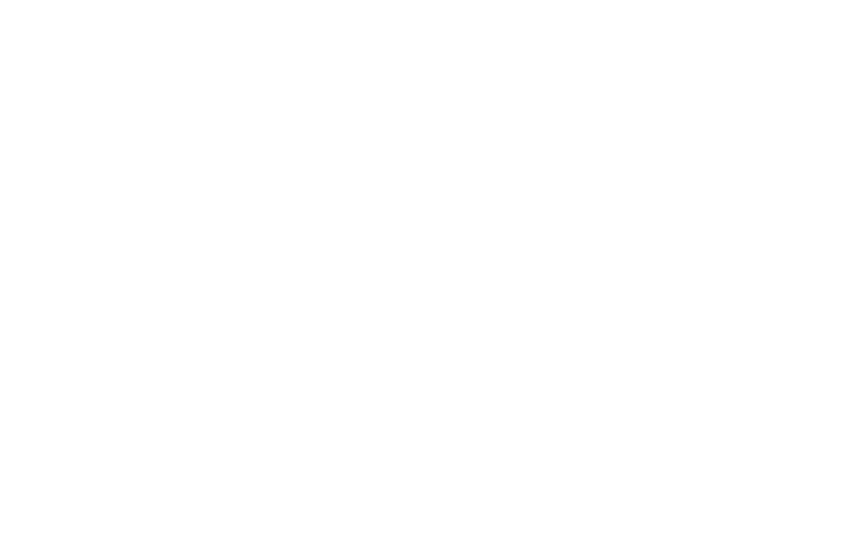
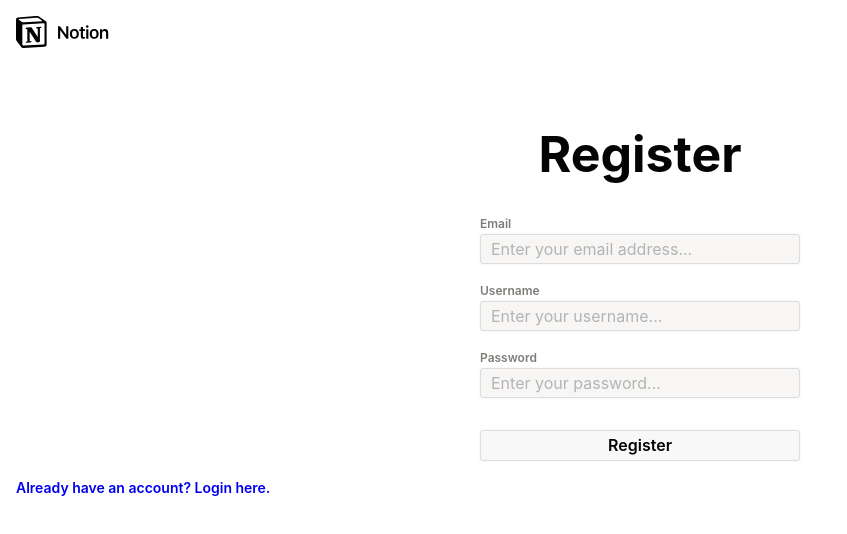
Before and after one commit to santiago-federici/ReactJS-NotionClone, a React (Vite) app in the folder client/: page /register in a window 1280 px wide. Before the commit this address had no page. Shown: the top 534 px of the page, without its empty margins (0-847 px from the left). Built offline with nearby package versions, Linux system fonts and the light colour scheme; a web font is replaced by a local one.

Commit message:
Create Register.jsx

```diff
--- a/client/src/App.jsx
+++ b/client/src/App.jsx
@@ -2,7 +2,8 @@
 
 import { UserDefaultPage } from './components/DefaultPages/User/UserDefaultPage.jsx'
 import { NoUserDefaultPage } from './components/DefaultPages/NoUser/NoUserDefaultPage.jsx'
-import { Login } from './components/Login/Login.jsx'
+import { Login } from './components/Auth/Login.jsx'
+import { Register } from './components/Auth/Register.jsx'
 import { BrowserRouter, Route, Routes } from 'react-router-dom'
 
 import './App.css'
@@ -15,6 +16,9 @@
       <Routes>
         <Route exact path='/' element={<NoUserDefaultPage />} />
         <Route exact path='/userdefaultpage' element={<UserDefaultPage userId={userId} />} />
+          setUserId(data[0].id)
+          setUserId(data[0].id)
+        <Route exact path='/register' element={<Register setUserId={setUserId} />} />
         <Route exact path='/login' element={<Login setUserId={setUserId} />} />
       </Routes>
     </BrowserRouter>
--- a/client/src/components/AsideMenu.jsx
+++ b/client/src/components/AsideMenu.jsx
@@ -52,7 +52,7 @@
 
       <div className="menu-username-container">
         <div className='users-first-letter'><p>{username && username.split('')[0]}</p></div>
-        <p>{username}`s Notion</p>
+        <p>{username && username}`s Notion</p>
       </div>
 
       <ul className='menu-options-container'>
--- /dev/null
+++ b/client/src/components/Auth/Login.jsx
@@ -0,0 +1,64 @@
+import { useState } from 'react'
+import { Link, useNavigate } from 'react-router-dom'
+
+import { NotionCompleteLogo } from '../Icons'
+
+import './Login.css'
+
+export function Login ({ setUserId }) {
+  const [email, setEmail] = useState()
+  const [userPassword, setUserPassword] = useState()
+  const navigate = useNavigate()
+
+  const handleSubmit = (e) => {
+    e.preventDefault()
+
+    fetch('http://localhost:3000/auth/login',
+      {
+        method: 'POST',
+        headers: {
+          'Content-Type': 'application/json'
+        },
+        body: JSON.stringify({ email, password: userPassword })
+      })
+      .then(res => res.json())
+      .then(data => {
+        const message = document.querySelector('.incorrect-user')
+        if (data.length > 0) {
+          setUserId(data[0].id)
+          message.style.display = 'none'
+          navigate('/userdefaultpage')
+        } else {
+          message.style.display = 'block'
+        }
+      })
+      .catch(err => console.log(err))
+  }
+
+  return (
+    <main className='login-main'>
+
+      <NotionCompleteLogo />
+
+      <form className='login-form'>
+        <h2>Log in</h2>
+
+        <label>
+          Email
+          <input type="text" placeholder="Enter your email address..." onChange={(e) => setEmail(e.target.value)} />
+        </label>
+
+        <label>
+          Password
+          <input type="password" placeholder="Enter your password..." onChange={(e) => setUserPassword(e.target.value)} />
+        </label>
+
+        <span className='submit-login-btn' onClick={(e) => handleSubmit(e)}>Login</span>
+
+        <p className='incorrect-user'>Incorrect user or password. Try again.</p>
+      </form>
+
+      <Link to='/register'>Don`t have an account yet? Register here.</Link>
+    </main>
+  )
+}
--- a/client/src/components/Login/Login.jsx
+++ b/client/src/components/Auth/Register.jsx
@@ -1,36 +1,32 @@
 import { useState } from 'react'
-import { useNavigate } from 'react-router-dom'
+import { useNavigate, Link } from 'react-router-dom'
 
 import { NotionCompleteLogo } from '../Icons'
 
 import './Login.css'
 
-export function Login ({ setUserId }) {
+export function Register ({ setUserId }) {
   const [email, setEmail] = useState()
+  const [username, setUsername] = useState()
   const [userPassword, setUserPassword] = useState()
   const navigate = useNavigate()
 
   const handleSubmit = (e) => {
     e.preventDefault()
 
-    fetch('http://localhost:3000/authentication/login',
+    fetch('http://localhost:3000/auth/register',
       {
         method: 'POST',
         headers: {
           'Content-Type': 'application/json'
         },
-        body: JSON.stringify({ email, password: userPassword })
+        body: JSON.stringify({ email, username, password: userPassword })
       })
       .then(res => res.json())
       .then(data => {
-        const message = document.querySelector('.incorrect-user')
-        if (data.length > 0) {
-          setUserId(data[0].id)
-          message.style.display = 'none'
-          navigate('/userdefaultpage')
-        } else {
-          message.style.display = 'block'
-        }
+        console.log('data from register: ', data)
+        // setUserId(data[0].id)
+        // navigate('/userdefaultpage')
       })
       .catch(err => console.log(err))
   }
@@ -41,7 +37,7 @@
       <NotionCompleteLogo />
 
       <form className='login-form'>
-        <h2>Log in</h2>
+        <h2>Register</h2>
 
         <label>
           Email
@@ -49,14 +45,19 @@
         </label>
 
         <label>
+          Username
+          <input type="text" placeholder="Enter your username..." onChange={(e) => setUsername(e.target.value)} />
+        </label>
+
+        <label>
           Password
           <input type="password" placeholder="Enter your password..." onChange={(e) => setUserPassword(e.target.value)} />
         </label>
 
-        <span className='submit-login-btn' onClick={(e) => handleSubmit(e)}>Login</span>
+        <span className='submit-login-btn' onClick={(e) => handleSubmit(e)}>Register</span>
+      </form>
 
-        <p className='incorrect-user'>Incorrect user or password. Try again.</p>
-      </form>
+      <Link to='/login'>Already have an account? Login here.</Link>
     </main>
   )
 }
--- a/client/src/components/DefaultPages/User/UserDefaultPage.jsx
+++ b/client/src/components/DefaultPages/User/UserDefaultPage.jsx
@@ -18,10 +18,12 @@
       .then(data => {
         setUsername(data[0].username)
       })
+      .catch(err => console.log('Error in users/{userId}', err))
 
     fetch(`http://localhost:3000/tables/${userId}`)
       .then(res => res.json())
       .then(data => setTables(data))
+      .catch(err => console.log('Error in tables/{userId}', err))
   }, [])
 
   return (
```
Also changed, not shown: client/src/components/Auth/Login.css (renamed from client/src/components/Login/Login.css).
